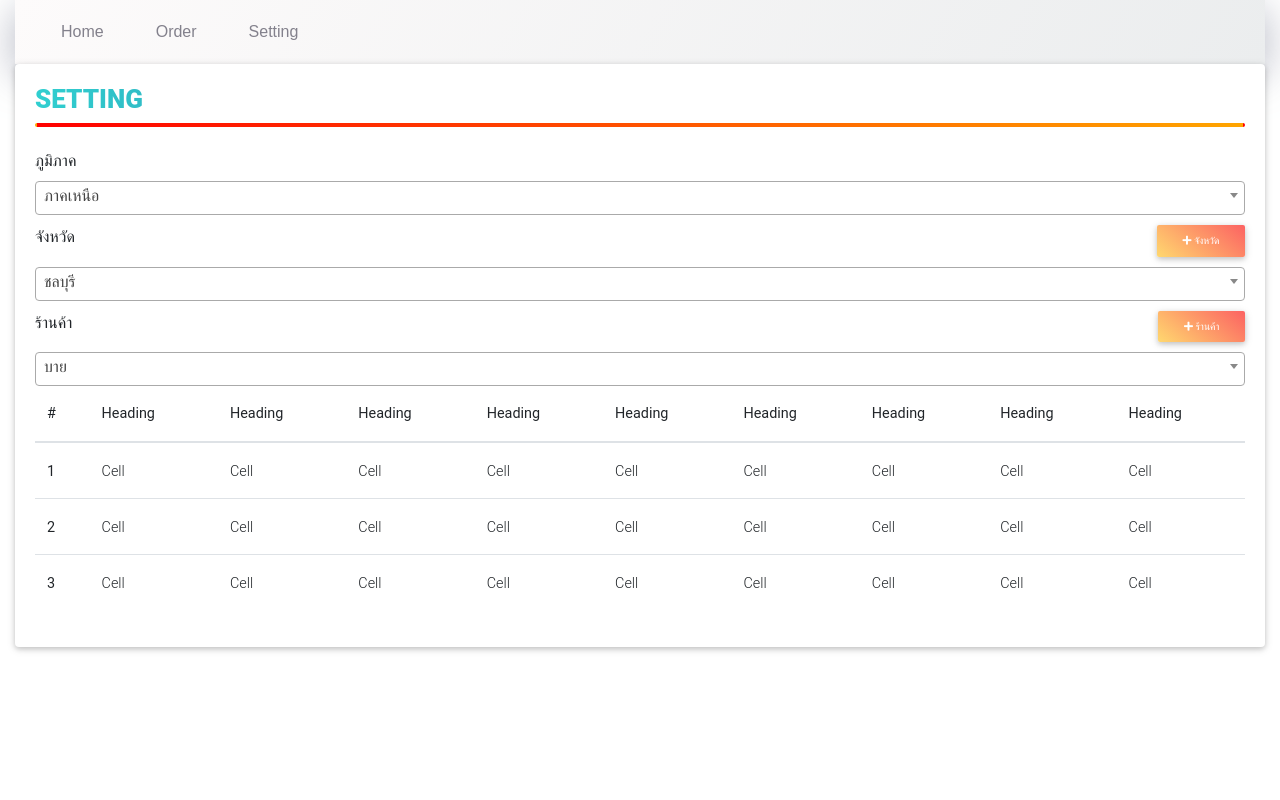
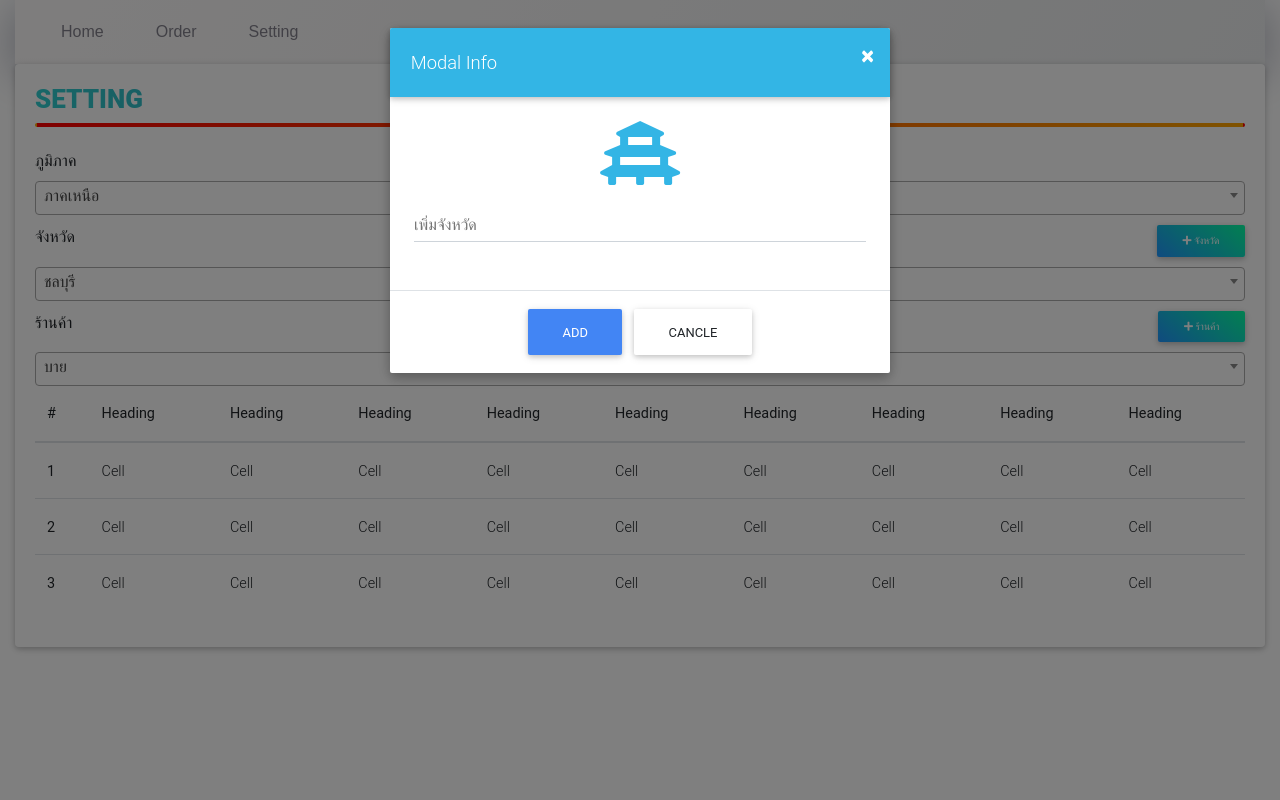
Before and after one commit to ToshyraF/bannashop, a Django app: page /setting in a window 1280 px wide, after a click on "จังหวัด". Run offline with Django 3.2, Linux system fonts and the light colour scheme; some libraries are stand-ins or nearby versions.

Commit message:
Edit Setting page

```diff
--- a/templates/component/addprovince_modal.html
+++ b/templates/component/addprovince_modal.html
@@ -1,4 +1,4 @@
-<div id="addprovince" class="modal">
+<!-- <div id="addprovince" class="modal">
     <div class="modal-content">
         <div class="row" style="margin: 0px 0px 0px 0px;">
             <div class="col col-12">
@@ -20,4 +20,46 @@
     <div class="modal-footer">
       <a href="#!" class="modal-close waves-effect waves-green btn-flat">Agree</a>
     </div>
+  </div> -->
+
+  <div class="modal fade" id="settingpage-add-province" tabindex="-1" role="dialog" aria-labelledby="myModalLabel" aria-hidden="true">
+  <div class="modal-dialog modal-notify modal-info" role="document">
+    <!--Content-->
+    <div class="modal-content">
+      <!--Header-->
+      <div class="modal-header">
+        <p class="heading lead">Modal Info</p>
+
+        <button type="button" class="close" data-dismiss="modal" aria-label="Close">
+          <span aria-hidden="true" class="white-text">&times;</span>
+        </button>
+      </div>
+
+      <!--Body-->
+      <div class="modal-body">
+        <div class="text-center">
+            <i class="fas fa-vihara fa-4x mb-3 animated rotateIn"></i>
+          <!-- <i class="fas fa-check fa-4x mb-3 animated rotateIn"></i> -->
+
+            <div class="md-form mt-0">
+                <input type="text" id="shoppage-name" value="" class="form-control">
+                <label for="shoppage-name" class="disabled">เพิ่มจังหวัด</label>
+            </div>
+
+        </div>
+      </div>
+
+      <!--Footer-->
+      <div class="modal-footer justify-content-center">
+        <button type="button" class="btn btn-primary">
+            ADD
+         </button>
+         <button type="button" class="btn" data-dismiss="modal">
+            CANCLE
+         </button>
+
+      </div>
+    </div>
+    <!--/.Content-->
   </div>
+</div>
--- a/templates/setting.html
+++ b/templates/setting.html
@@ -113,7 +113,7 @@
         <div class="row settingpage-space">
             <div class="col">
 
-                <button class="btn peach-gradient btn-sm float-right" data-toggle="modal" data-target="#settingpage-add-province" style="margin: auto; margin-bottom: 10px;"><i class="fas fa-plus"></i> จังหวัด</button>
+                <button class="btn aqua-gradient btn-sm float-right" data-toggle="modal" data-target="#settingpage-add-province" style="margin: auto; margin-bottom: 10px;"><i class="fas fa-plus"></i> จังหวัด</button>
                 <label for="settingpage-province-select">จังหวัด</label>
                 <select class="form-control" id="settingpage-province-select" style="width: 100%;margin-top: 10px;">
                     <option selected="selected">ชลบุรี</option>
@@ -128,7 +128,7 @@
         <div class="row settingpage-space">
             <div class="col">
 
-                <button class="btn peach-gradient btn-sm float-right" data-toggle="modal" data-target="#settingpage-add-province" style="margin: auto; margin-bottom: 10px;"><i class="fas fa-plus"></i> ร้านค้า</button>
+                <button class="btn aqua-gradient btn-sm float-right" data-toggle="modal" data-target="#settingpage-add-province" style="margin: auto; margin-bottom: 10px;"><i class="fas fa-plus"></i> ร้านค้า</button>
                 <label for="settingpage-shop-select">ร้านค้า</label>
                 <select class="form-control" id="settingpage-shop-select" style="width: 100%;margin-top: 10px;">
                     <option selected="selected">บาย</option>
@@ -196,7 +196,7 @@
             </table>
     </div>
 </div>
-{# {% include "component/addprovince_modal.html"%} #}
+{% include "component/addprovince_modal.html"%}
 {# {% include "component/addshop_modal.html"%} #}
 {% include "component/script.html"%}
 </body>
```
